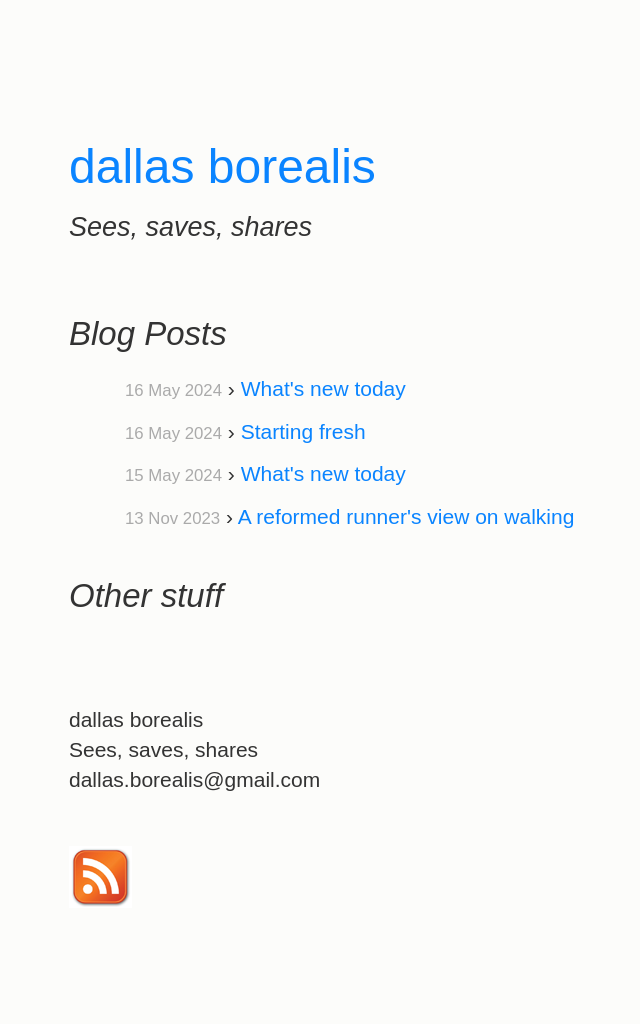
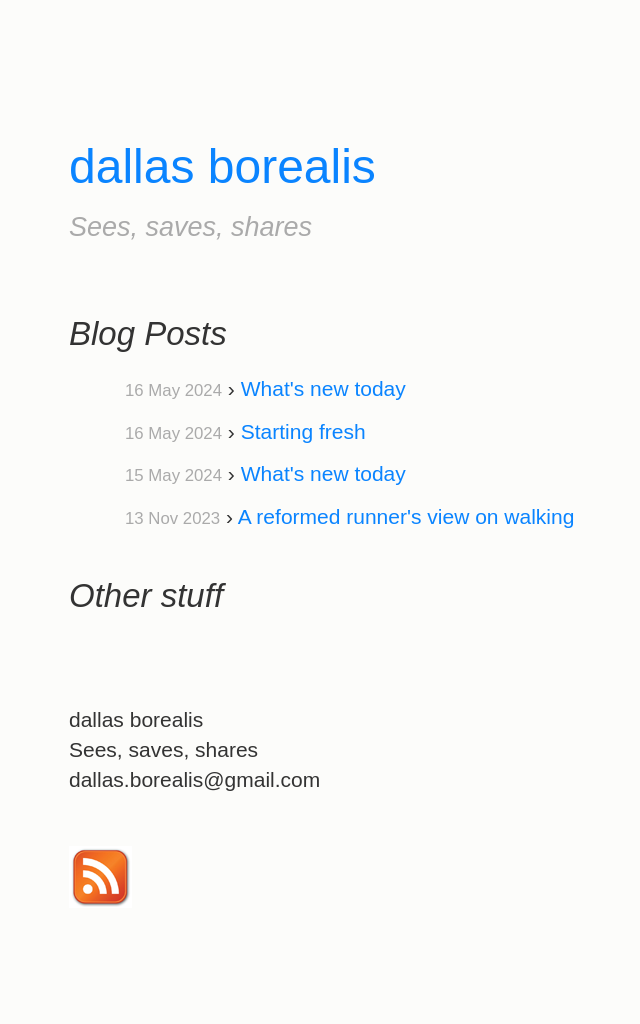
Before and after one commit to dallas-borealis/dallas-borealis.github.io, a Jekyll site: the page built from index.html, in a window 1280 px wide. Shown: the whole page, without its empty margins (99-739 px from the left). Built offline with Jekyll 4.4.1, drawn with Linux system fonts in a browser that asks for light colours.

Commit message:
Update screen.css

```diff
--- a/css/screen.css
+++ b/css/screen.css
@@ -56,6 +56,7 @@ p.subtitle {
   font-size: 1.8rem;
   display: block;
   line-height: 1;
+  color: #aaa;
 }
 
 .numeral {
```
Lines whose indentation alone changed are shown as unchanged.
